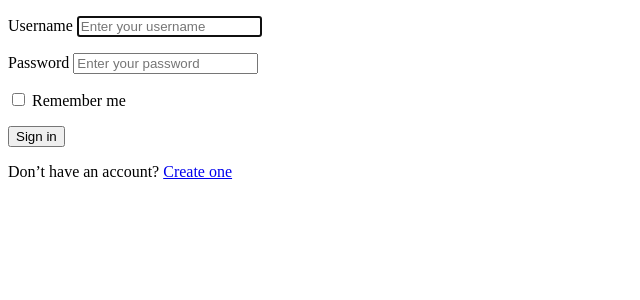
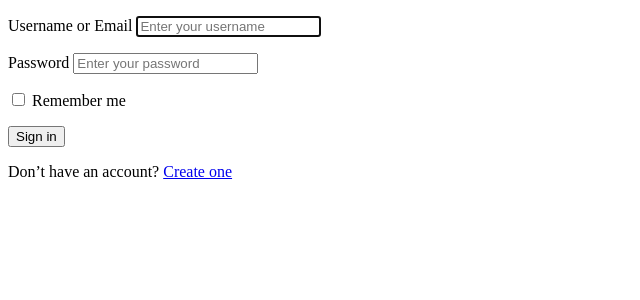
Before and after one commit to sean-dunlea/medicine-tracker-app, a Flask app: page /login in a window 1280 px wide. Shown: the part 85-385 px from the top of the page, without its empty margins (0-640 px from the left). Run offline with Flask 3, Linux system fonts and the light colour scheme; some libraries are stand-ins or nearby versions.

Commit message:
feat: allow login with username or email and add email validation

```diff
--- a/app.py
+++ b/app.py
@@ -219,22 +219,26 @@ def save_token():
 def register():
     form = RegistrationForm()
     if form.validate_on_submit():
+        email = form.email.data
         username = form.username.data
         password = form.password.data
         db = get_db()
         existing_user = db.execute("""
                                 SELECT *
                                 FROM users
-                                WHERE username = ?;
-                                """, (username,)).fetchone()
+                                WHERE email = ? OR username = ?;
+                                """, (email, username)).fetchone()
         if existing_user is not None:
-            form.username.errors.append("This username is already taken.")
+            if existing_user["email"] == email:
+                form.email.errors.append("This email is already in use.")
+            if existing_user["username"] == username:
+                form.username.errors.append("This username is already taken.")
         else:
             db.execute("""
-                       INSERT INTO users (username, password)
+                       INSERT INTO users (email, username, password)
                        VALUES
-                       (?, ?);
-                       """, (username, generate_password_hash(password)))
+                       (?, ?, ?);
+                       """, (email, username, generate_password_hash(password)))
             db.commit()
             return redirect( url_for("login") )
     return render_template("register.html", title="Register", form=form)
@@ -247,21 +251,20 @@ def register():
 def login():
     form = LoginForm()
     if form.validate_on_submit():
-        username = form.username.data
+        identifier = form.identifier.data # Changed the variable name to identifier as the user may enter their email or username
         password = form.password.data
         db = get_db()
         existing_user = db.execute("""
                                 SELECT *
                                 FROM users
-                                WHERE username = ?;
-                                """, (username,)).fetchone()
-        if existing_user is None:
-            form.username.errors.append("This username does not exist.")
-        elif not check_password_hash(existing_user["password"], password):
-            form.password.errors.append("The password you have provided is incorrect.")
+                                WHERE username = ? OR email = ?;
+                                """, (identifier, identifier)).fetchone()
+        # Changed error message to be generic to prevent against enumeration attacks
+        if (existing_user is None) or (not check_password_hash(existing_user["password"], password)):
+            form.identifier.errors.append("The information you have provided is incorrect.")
         else:
             session.clear()
-            session["username"] = username
+            session["username"] = existing_user["username"]
             session.permanent = form.remember.data # This line makes "Remember Me?" work
             next_page = request.args.get("next")
             if not next_page:
@@ -342,7 +345,6 @@ def history():
                                 ORDER BY start_date DESC;
                                 """, (user_id,),).fetchall()
     return render_template("history.html", title="Medication History", medications=medications)
-
 
 @app.route("/add_mate", methods=["GET", "POST"])
 @login_required
--- a/forms.py
+++ b/forms.py
@@ -1,11 +1,12 @@
 from flask_wtf import FlaskForm
-from wtforms import StringField, PasswordField, BooleanField, SubmitField, DecimalField, SelectField, IntegerField, TimeField, FieldList, DateField, TextAreaField
-from wtforms.validators import DataRequired, Length, EqualTo, Regexp, InputRequired, NumberRange, Optional
+from wtforms import EmailField, StringField, PasswordField, BooleanField, SubmitField, DecimalField, SelectField, IntegerField, TimeField, FieldList, DateField, TextAreaField
+from wtforms.validators import DataRequired, Email, Length, EqualTo, Regexp, InputRequired, NumberRange, Optional
 
 username_rule = Regexp(r"^[A-Za-z0-9_.-]+$", message="Username can contain letters, numbers, dots, hyphens, and underscores only.")
 
 class LoginForm(FlaskForm):
-    username = StringField("Username", validators=[DataRequired(message="Username is required."), Length(min=3, max=30, message="Username must be 3-30 characters"),],
+    # Changed variable name to "identifier" as users may enter either their username or email.
+    identifier = StringField("Username or Email", validators=[DataRequired(message="Username is required."), Length(min=3, max=30, message="Username must be 3-30 characters"),],
         render_kw={"autocomplete": "username", "autofocus": True, "placeholder": "Enter your username",},)
     password = PasswordField("Password", validators=[DataRequired(message="Password is required.")], render_kw={"autocomplete": "current-password", "placeholder":
         "Enter your password",},)
@@ -13,6 +14,8 @@ class LoginForm(FlaskForm):
     submit = SubmitField("Sign in")
 
 class RegistrationForm(FlaskForm):
+    email = EmailField("Email: ", validators=[DataRequired(message="Email is required."), Email(message="Please enter a valid email address.")],
+        render_kw={"autocomplete": "email", "placeholder": "Enter your email address"})
     username = StringField("Username", validators=[DataRequired(message="Username is required."), Length(min=3, max=30, message="Username must be 3–30 characters."),
         username_rule,], render_kw={"autocomplete": "username", "placeholder": "Choose a username",},)
     password = PasswordField("Password", validators=[DataRequired(message="Password is required."), Length(min=8, message="Password must be at least 8 characters."),],
--- a/schema.sql
+++ b/schema.sql
@@ -8,6 +8,7 @@ DROP TABLE IF EXISTS users;
 CREATE TABLE users
 (
     user_id INTEGER PRIMARY KEY,
+    email TEXT UNIQUE NOT NULL,
     username TEXT UNIQUE NOT NULL,
     password TEXT NOT NULL,
     timezone TEXT -- Stored here to send push notifications at user's local time
--- a/templates/login.html
+++ b/templates/login.html
@@ -13,11 +13,11 @@
     {{ form.hidden_tag() }}
 
     <p>
-      {{ form.username.label }}
-      {{ form.username() }}
-      {% if form.username.errors %}
+      {{ form.identifier.label }}
+      {{ form.identifier() }}
+      {% if form.identifier.errors %}
         <ul>
-          {% for error in form.username.errors %}
+          {% for error in form.identifier.errors %}
             <li class="error">{{ error }}</li>
           {% endfor %}
         </ul>
```
Also changed, not shown: templates/register.html (+12 -0 lines).
